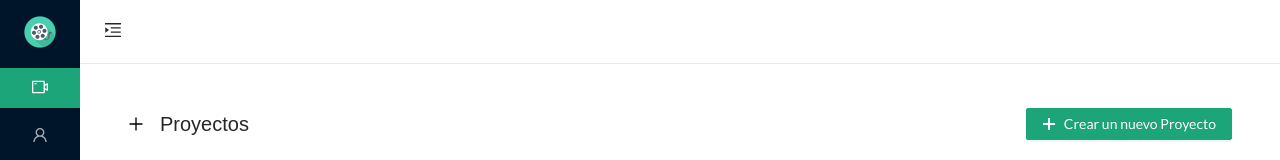
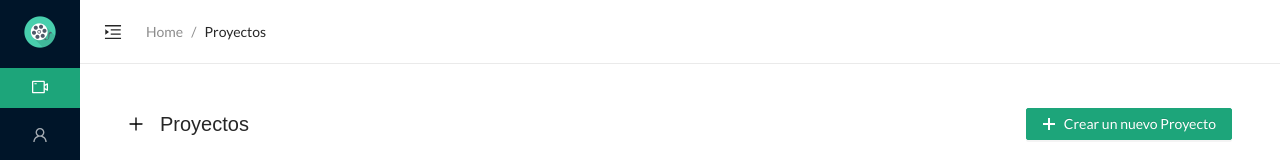
Before and after one commit to mrios/rodando, a React (Create React App) app: page / in a window 1280 px wide. Both pictures are taken after a click on the item "PROYECTOS". Shown: the top 160 px of the page. Built offline with nearby package versions, Linux system fonts and the light colour scheme.

Commit message:
Add Breadcrumb component

```diff
--- a/src/App.less
+++ b/src/App.less
@@ -99,6 +99,8 @@
     }
   }
   .site-header {
+    display: flex;
+    align-items: center;
     border-bottom: 1px solid #eaeaea;
   }
   .site-layout-subcontent {
--- /dev/null
+++ b/src/layout/BreadcrumbApp.tsx
@@ -0,0 +1,51 @@
+import React from 'react';
+import { Breadcrumb } from 'antd';
+import { withRouter, Link } from 'react-router-dom';
+import { pathToRegexp } from 'path-to-regexp';
+
+type ObjectStringType = {
+  [key: string]: string | undefined;
+};
+
+const BreadcrumbApp = withRouter((props: any) => {
+  const { location } = props;
+
+  let breadcrumbNameMap: ObjectStringType = {
+    '/projects': 'Proyectos',
+    '/projects/:id': 'Proyecto <...>',
+    '/projects/:id/basic': 'Información Básica',
+    '/projects/:id/planning': 'Plan de rodaje',
+    '/projects/:id/contacts': 'Contactos',
+    '/contacts': 'Contactos',
+  };
+
+  const pathSnippets = location.pathname.split('/').filter((i: any) => i);
+
+  const extraBreadcrumbItems: any = [];
+  pathSnippets.forEach((_: any, index: number) => {
+    const url = `/${pathSnippets.slice(0, index + 1).join('/')}`;
+    Object.keys(breadcrumbNameMap).forEach((item) => {
+      if (pathToRegexp(item).test(url)) {
+        extraBreadcrumbItems.push(
+          <Breadcrumb.Item key={url}>
+            <Link to={url}>{breadcrumbNameMap[item]}</Link>
+          </Breadcrumb.Item>
+        );
+      }
+    });
+  });
+
+  const breadcrumbItems = [
+    <Breadcrumb.Item key="/">
+      <Link to="/">Home</Link>
+    </Breadcrumb.Item>,
+  ].concat(extraBreadcrumbItems);
+
+  return (
+    <React.Fragment>
+      <Breadcrumb>{breadcrumbItems}</Breadcrumb>
+    </React.Fragment>
+  );
+});
+
+export default BreadcrumbApp;
--- a/src/layout/HeaderApp.tsx
+++ b/src/layout/HeaderApp.tsx
@@ -2,13 +2,16 @@ import React, { useContext } from 'react';
 import { Layout } from 'antd';
 import { MenuUnfoldOutlined, MenuFoldOutlined } from '@ant-design/icons';
 
+import useProject from '../hooks/useProject';
 import { TOGGLE_MENU } from '../context/AppTypes';
 import { AppContext } from '../context/Context';
+import BreadcrumbApp from './BreadcrumbApp';
 
 const { Header } = Layout;
 
 const HeaderApp = () => {
   const { state, dispatch } = useContext(AppContext);
+  const [project] = useProject();
   return (
     <Header className="site-layout-background site-header">
       {React.createElement(
@@ -22,6 +25,7 @@ const HeaderApp = () => {
             }),
         }
       )}
+      <BreadcrumbApp projectName={project.name} />
     </Header>
   );
 };
```
